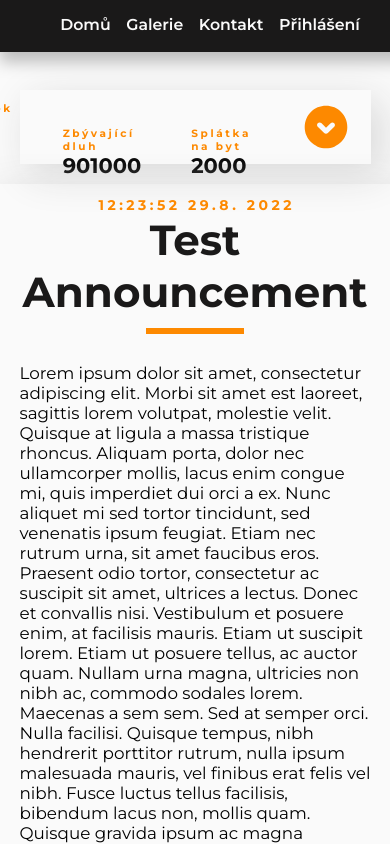
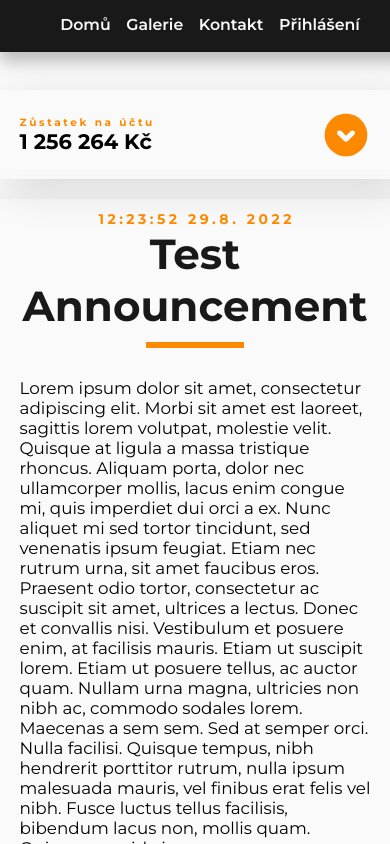
Before and after one commit to b1u3-22/Betula, a Vue app: page /dashboard in a window 390 px wide. Shown: the top 844 px of the page. Built offline with nearby package versions, Linux system fonts and the light colour scheme.

Commit message:
dashboard responsive

```diff
--- a/src/views/DashboardView.vue
+++ b/src/views/DashboardView.vue
@@ -11,11 +11,11 @@
               <div class="dashboardFinancialQuickInfoTitle">Zůstatek na účtu</div>
               <div class="dashboardFinancialQuickInfoText">1 256 264 Kč</div>
             </div>
-            <div v-if="remainingTotalDebt !== 0" class="dashboardFinancialQuickInfoContentContainer">
+            <div v-if="remainingTotalDebt !== 0" class="dashboardFinancialQuickInfoContentContainer dashboardNoMobile">
               <div class="dashboardFinancialQuickInfoTitle">Zbývající dluh</div>
               <div class="dashboardFinancialQuickInfoText"> {{ remainingTotalDebt }} </div>
             </div>
-            <div v-if="monthlyTotalRepainmentPerFlat !== 0" class="dashboardFinancialQuickInfoContentContainer">
+            <div v-if="monthlyTotalRepainmentPerFlat !== 0" class="dashboardFinancialQuickInfoContentContainer dashboardNoMobile">
               <div class="dashboardFinancialQuickInfoTitle">Splátka na byt</div>
               <div class="dashboardFinancialQuickInfoText">{{ monthlyTotalRepainmentPerFlat }}</div>
             </div>
@@ -144,7 +144,7 @@ export default {
         display: flex;
         flex-flow: row-reverse nowrap;
         justify-content: space-between;
-        align-items: flex-start;
+        align-items: center;
         width: 100%;
 
         .dashboardFinancialButtonsContainer {
@@ -156,6 +156,7 @@ export default {
           .dashboardFinancialRollButton {
             cursor: pointer;
             transition: all 220ms ease-in-out;
+            margin: 0;
           }
         }
 
@@ -199,7 +200,7 @@ export default {
           align-items: flex-start;
           width: 100%;
           transition: all 220ms ease-in-out;
-          margin-top: -50px;
+          //margin-top: -50px;
           //animation: dashboardFinancialRollAnimation 500ms ease-in-out reverse;
 
           .dashboardFinancialSubContainer {
@@ -297,14 +298,24 @@ export default {
   width: 100%;
 }
 
+.dashboardNoMobile {
+  opacity: 1;
+  display: flex;
+}
+
 .dashboardFinancialRollUp {
   max-height: 0vh;
   opacity: 0;
+  display: none;
+  visibility: collapse;
+  margin-top: 0;
 }
 
 .dashboardFinancialRollDown {
   opacity: 1;
   max-height: 100vh;
+  display: flex;
+  margin-top: -50px;
 }
 
 .dashboardFinancialButtonRollUp {
@@ -325,4 +336,65 @@ export default {
   opacity: 1;
 }
 
+@media (max-width: 600px) {
+  .dashboard {
+    .dashboardMainContainer {
+      .dashboardFinancialContainer {
+        width: 100%;
+        box-sizing: border-box;
+        padding: 5%;
+
+        .dashboardFinancialHeaderContainer {
+          .dashboardFinancialQuickInfo {
+            .dashboardNoMobile {
+              display: none;
+            }
+          }
+        }
+
+        .dashboardFinancialHelperContainer {
+          flex-flow: column nowrap;
+          justify-content: center;
+
+          .dashboardFinancialSubContainer {
+            width: 100%;
+            align-items: center;
+
+            .dashboardFinancialDebtContainer {
+              justify-content: space-between;
+              width: 100%;
+            }
+
+            .dashboardFinancialContentContainer {
+              justify-content: center;
+              margin: 0;
+
+              .dashboardFinancialLine {
+                display: none;
+              }
+
+              .dashboardFinancialTextContainer {
+                align-items: center;
+
+                .dashboardFinancialPartContainer {
+                  align-items: center;
+
+                  .dashboardFinancialPartHeader {
+                    text-align: center;
+                  }
+                }
+              }
+            }
+
+            .dashboardFinancialDocumentContainer {
+              margin-top: 5%;
+              align-items: center;
+            }
+          }
+        }
+      }
+    }
+  }
+}
+
 </style>
```
